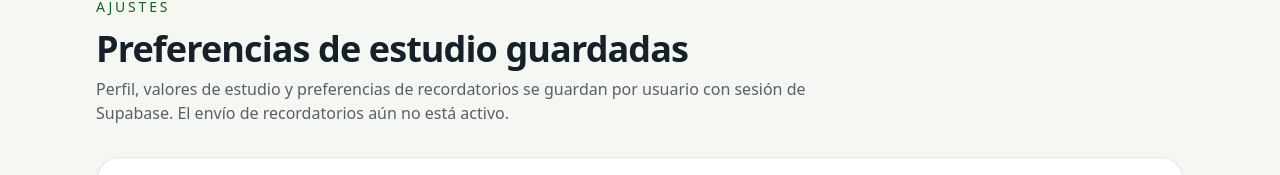
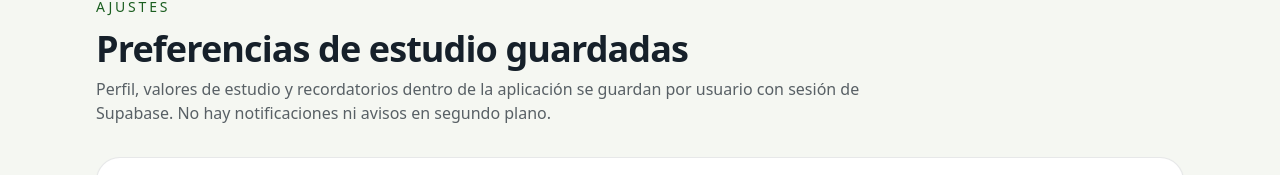
Before and after one commit to deanpm1994/aemet-a1-trainer, a Next.js app in the folder apps/web/: page /settings in a window 1280 px wide. Shown: the part 206-381 px from the top of the page. Built offline with nearby package versions, Linux system fonts and the light colour scheme; no server answers.

Commit message:
feat(reminders): add in-app study alerts

```diff
--- a/apps/web/app/settings/page.tsx
+++ b/apps/web/app/settings/page.tsx
@@ -28,7 +28,8 @@ export default async function SettingsPage() {
       const client = await createSupabaseServerClient();
       initialSettings = await getUserSettings(client as SettingsRepositoryClient, userId);
       canSave = true;
-      statusMessage = "Ajustes cargados desde Supabase. El envío de recordatorios aún no está activo.";
+      statusMessage =
+        "Ajustes cargados desde Supabase. Los avisos aparecen solo dentro de la aplicación abierta.";
     }
   } catch (error) {
     persistenceAvailable = false;
@@ -77,7 +78,8 @@ export default async function SettingsPage() {
 
       return {
         ok: true,
-        message: "Ajustes guardados. El envío de notificaciones queda pendiente para una fase futura.",
+        message:
+          "Ajustes guardados. Los avisos aparecen solo dentro de la aplicación abierta; las notificaciones quedan pendientes.",
       };
     } catch {
       return {
@@ -92,7 +94,7 @@ export default async function SettingsPage() {
       <PageHeader
         eyebrow="Ajustes"
         title="Preferencias de estudio guardadas"
-        description="Perfil, valores de estudio y preferencias de recordatorios se guardan por usuario con sesión de Supabase. El envío de recordatorios aún no está activo."
+        description="Perfil, valores de estudio y recordatorios dentro de la aplicación se guardan por usuario con sesión de Supabase. No hay notificaciones ni avisos en segundo plano."
       />
       <SettingsForm
         initialSettings={initialSettings}
```
